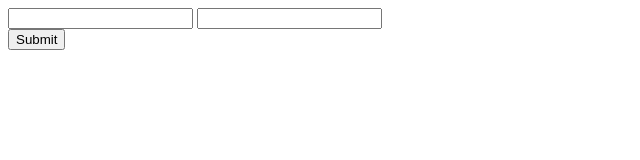
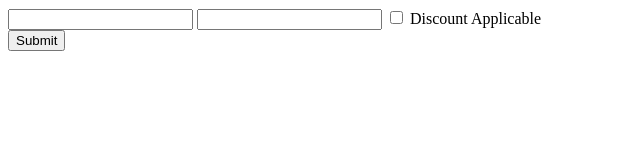
Before and after one commit to kanishk11426/AI-Lab, a plain HTML site: page First question/index.html in a window 1280 px wide. Shown: the whole page, without its empty margins (0-640 px from the left). Drawn offline with Linux system fonts and the light colour scheme.

Commit message:
First commit

```diff
--- a/First question/index.html
+++ b/First question/index.html
@@ -9,6 +9,8 @@
     <div>
         <input type="number" id="units">
         <input type="number" id="rate">
+        <input type="checkbox" id="discount" value="discout">
+        <label for="discount">Discount Applicable</label><br>
     </div>
 
     <div id="output" style="font-family: cursive;">
```
